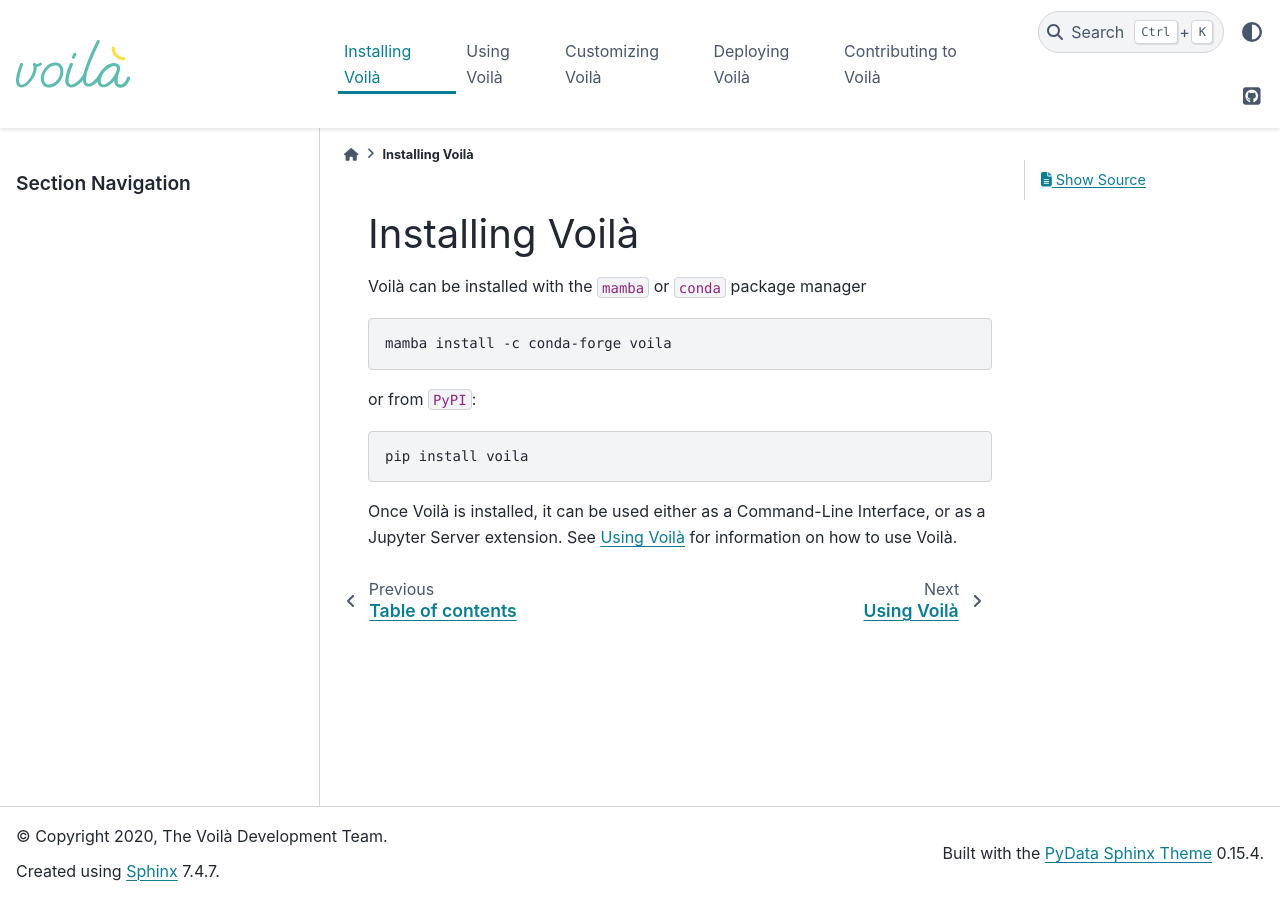
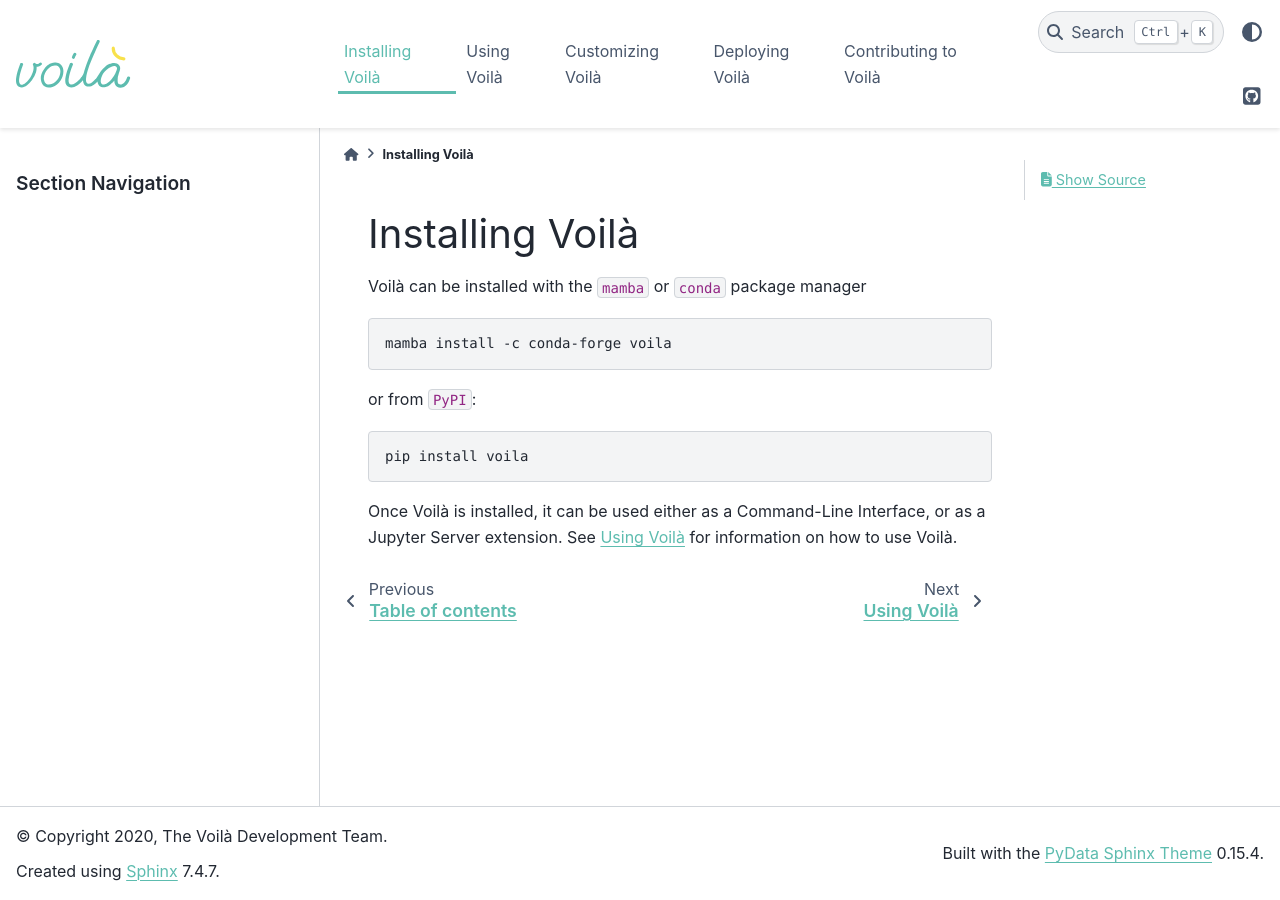
Before and after one commit to voila-dashboards/voila, a Sphinx documentation site: the page built from docs/source/install.rst, in a window 1280 px wide. Built offline with Sphinx 7.4.7 and the PyData theme 0.15.4, drawn with Linux system fonts in a browser that asks for light colours.

Commit message:
use voila palette for documentation

```diff
--- a/docs/source/_static/main_stylesheet.css
+++ b/docs/source/_static/main_stylesheet.css
@@ -6,3 +6,12 @@
 .wy-nav-content img {
   margin: 5px auto 25px;
 }
+
+/*use voila palette for title coloring*/
+html[data-theme="light"] {
+  --pst-color-primary: #5dbcaf;
+}
+
+html[data-theme="dark"] {
+  --pst-color-primary: #5dbcaf;
+}
```
